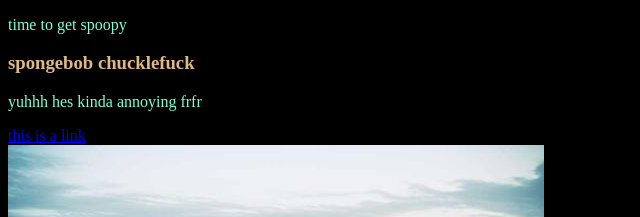
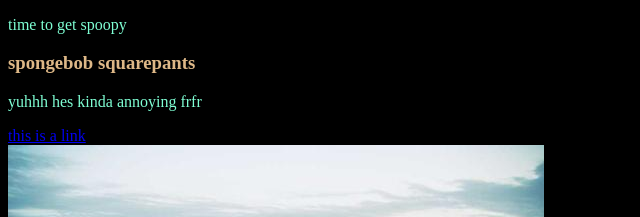
Before and after one commit to Irusuwu/learning-webdev, a plain HTML site: page index.html in a window 1280 px wide. Shown: the part 250-467 px from the top of the page, 0-640 px from the left. Drawn offline with Linux system fonts and the light colour scheme.

Commit message:
quick change

```diff
--- a/index.html
+++ b/index.html
@@ -15,7 +15,7 @@
     <p>kinda stanky frfr</p>
     <h3 class="movie-title">the last omen</h3>
     <p>time to get spoopy</p>
-    <h3 class="movie-title">spongebob chucklefuck</h3>
+    <h3 class="movie-title">spongebob squarepants</h3>
     <p>yuhhh hes kinda annoying frfr</p>
     <a href="https://google.com">this is a link</a>
     <br>
```
